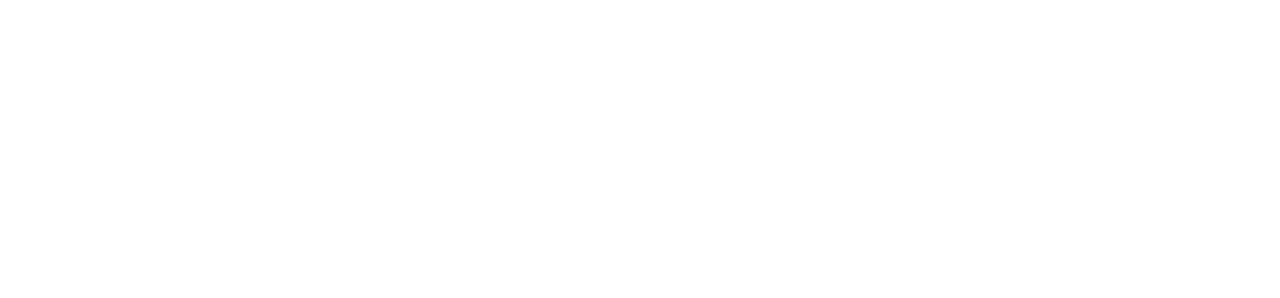
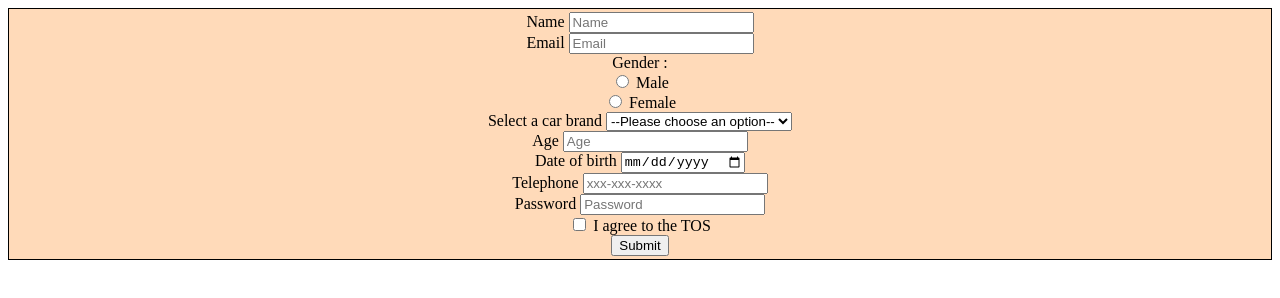
Before and after one commit to acciojob/signup-form-car-Dawar-Anwar-Khan, a website: page main.html in a window 1280 px wide. Drawn offline with Linux system fonts and the light colour scheme.

Commit message:
created a submission

```diff
--- a/main.html
+++ b/main.html
@@ -7,7 +7,55 @@
 </head>
 
 <body>
-	<!-- the entire body must be written by student -->
+	<form action="" method="post">
+        <div>
+        <label for="name">Name</label>
+		<input id="name" type="text" placeholder="Name" required/>
+        </div>
+        <div>
+            <label for="email">Email</label>
+            <input id="email" type="email" placeholder="Email" required/>
+        </div>
+		<label>Gender : </label>
+		<div>
+            <input id="gender_m" type="radio" name="gender" required/>
+        <label for="gender_m">Male</label>
+        </div>
+		<div>
+        <input id="gender_f" type="radio" name="gender" required/>
+        <label for="gender_f">Female</label>
+        </div>
+        <div>
+            <label for="cars">Select a car brand</label>
+            <select id="cars" required>
+            <option value="">--Please choose an option--</option>
+            <option value="BMW">BMW</option>
+            <option value="Audi">Audi</option>
+            <option value="Ferrari">Ferrari</option>
+        </select>
+        </div>
+        <div>
+            <label for="age">Age</label>
+            <input id="age" type="number" placeholder="Age" required/>
+        </div>
+        <div>
+            <label for="dob">Date of birth</label>
+            <input id="dob" type="date" required/>
+        </div>
+        <div>
+            <label for="tel">Telephone</label>
+            <input id="tel" type="tel" placeholder="xxx-xxx-xxxx" />
+        </div>
+       <div>
+        <label for="password">Password</label>
+         <input id="password" type="password" placeholder="Password" required/>
+       </div>
+        <div>
+        <input id="tos" type="checkbox" required />
+        <label for="tos">I agree to the TOS</label>
+        </div>
+        <button type="submit">Submit</button>
+    </form>
     <script type="text/javascript" src="./script.js">
 </script>
 
--- a/styles.css
+++ b/styles.css
@@ -1,2 +1,10 @@
-
-/* Your CSS Code here. */
+form{
+	display:flex;
+    flex-direction: column;
+	justify-content: center;
+	align-items: center;
+	border: 1px solid black;
+	padding: 3px;
+	background-color:peachpuff;
+	color: black;
+}
```
